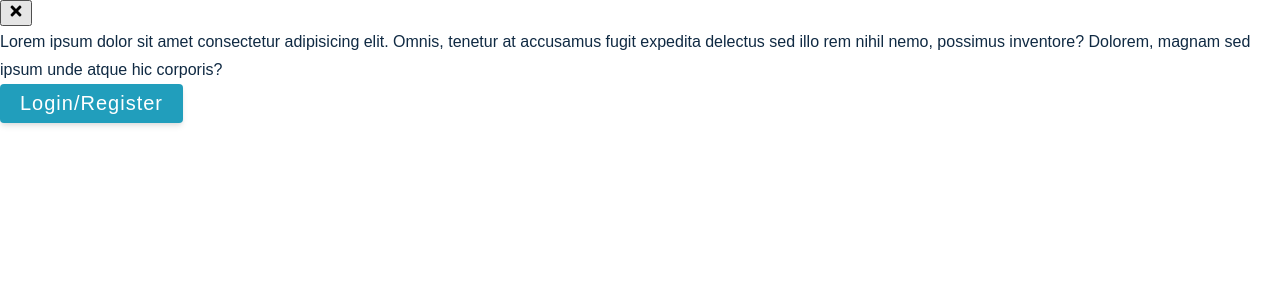
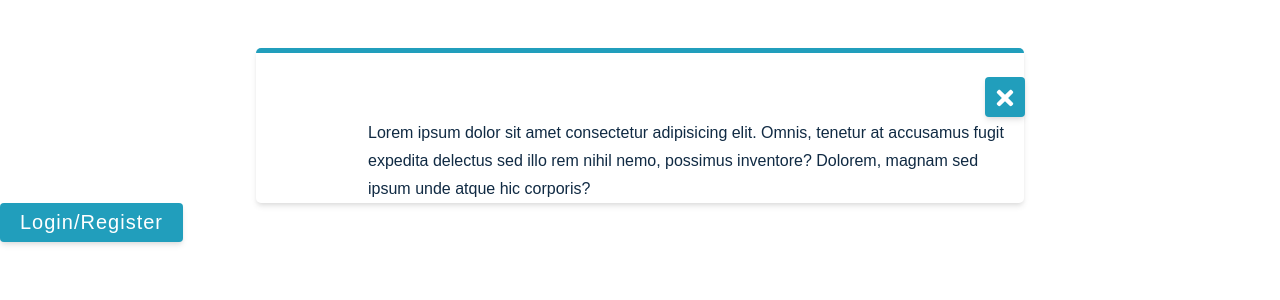
Before and after one commit to Rvonderbecke/crossroadfc, a React (Create React App) app: page /aboutus in a window 1280 px wide. Shown: the top 300 px of the page. Built offline with nearby package versions, Linux system fonts and the light colour scheme.

Commit message:
added api address

```diff
--- a/package.json
+++ b/package.json
@@ -40,5 +40,5 @@
       "last 1 safari version"
     ]
   },
-  "proxy": "http://localhost:5000"
+  "proxy": "https://amazing-cranachan-e7753a.netlify.app/"
 }
--- a/src/index.css
+++ b/src/index.css
@@ -104,10 +104,15 @@ h1 {
 
 h2 {
   font-size: 2.441rem;
+
 }
 
 h3 {
   font-size: 1.953rem;
+
+}
+.h3Info {
+  margin-left: 10%;
 }
 
 h4 {
@@ -145,7 +150,24 @@ ul {
   object-fit: cover;
 }
 /* buttons */
+.close-btn {
+  cursor: pointer;
+  color: var(--white);
+  background: var(--primary-500);
+  border: transparent;
+  border-radius: var(--borderRadius);
+  font-size: 1.5rem;
+  padding-top: 8px;
+  box-shadow: var(--shadow-2);
+  transition: var(--transition);
+  text-transform: capitalize;
+  display: inline-block;
+  margin-left: 94%;
+  margin-top: 1.5rem;
+  height: 2.5rem;
+  width: 2.5rem;
 
+}
 .btn {
   cursor: pointer;
   color: var(--white);
@@ -205,6 +227,16 @@ ul {
   background: var(--green-light);
 }
 /* form */
+.infoBox {
+  box-shadow: var(--shadow-2);
+	border-radius: 5px;
+	border-top: 5px solid var(--primary-500);
+	margin-top: 3rem;
+  width: 60%;
+  margin-left: 20%;
+  padding-left: 7rem;
+
+}
 
 .form {
   width: 90vw;
--- a/src/pages/infopages/Aboutus.js
+++ b/src/pages/infopages/Aboutus.js
@@ -14,11 +14,12 @@ const Aboutinfo = () => {
 	return (
 		<Wrapper className='full-page'>
 			<div>
-				<button type='button' className='close-btn' onClick={handleNav}>
+
+				<div className='content'>
+					<div className='bid-content infoBox'>
+					<button type='button' className='close-btn' onClick={handleNav}>
 					<FaTimes />
 				</button>
-				<div className='content'>
-					<div className='bid-content'>
 						Lorem ipsum dolor sit amet consectetur adipisicing elit. Omnis,
 						tenetur at accusamus fugit expedita delectus sed illo rem nihil
 						nemo, possimus inventore? Dolorem, magnam sed ipsum unde atque hic
--- a/src/pages/infopages/Bidinfo.js
+++ b/src/pages/infopages/Bidinfo.js
@@ -15,11 +15,12 @@ const Bidinfo = () => {
 	return (
 		<Wrapper className='full-page'>
 			<div>
-				<button type='button' className='close-btn' onClick={handleNav}>
+
+				<div className='content'>
+					<div className='bid-content infoBox'>
+					<button type='button' className='close-btn' onClick={handleNav}>
 					<FaTimes />
 				</button>
-				<div className='content'>
-					<div className='bid-content'>
 						Lorem ipsum dolor sit amet consectetur adipisicing elit. Omnis,
 						tenetur at accusamus fugit expedita delectus sed illo rem nihil
 						nemo, possimus inventore? Dolorem, magnam sed ipsum unde atque hic
--- a/src/pages/infopages/Tkdinfo.js
+++ b/src/pages/infopages/Tkdinfo.js
@@ -13,13 +13,14 @@ const Tkdinfo = () => {
 
 	return (
 		<Wrapper className='full-page'>
-			<button type='button' className='close-btn btn' onClick={handleNav}>
+
+			<div>
+				<div className='content '>
+					<div className='tkd-content infoBox'>
+					<button type='button' className='close-btn' onClick={handleNav}>
 				<FaTimes />
 			</button>
-			<div>
-				<div className='content'>
-				<div className='tkd-content'>
-				<h3>Behavioral Taekwondo Programs</h3>
+				<h3 className='h3Info'>Behavioral Taekwondo Programs</h3>
 				<div className='self-control'>
 					<h2>Level 1-Self-Control</h2>
 					<p>
@@ -124,19 +125,14 @@ const Tkdinfo = () => {
 };
 
 const Wrapper = styled.section`
+
+
 	.content {
 		overflow-y: auto;
 		min-height: 100%;
 		width: 100%;
         padding-bottom: 15rem;
-
-            h3 {
-                text-align: center;
-                font-family: $font-primary-paragraph;
-                text-transform: uppercase;
-                font-size: 2rem;
-
-            }
+		}
 		.self-control,
 		.self-awareness,
 		.strength,
--- a/src/pages/infopages/Tripinfo.js
+++ b/src/pages/infopages/Tripinfo.js
@@ -44,11 +44,12 @@ const Tripinfo = () => {
 	return (
 		<Wrapper className='full-page'>
 			<div>
-				<button type='button' className='close-btn' onClick={handleNav}>
+
+				<div className='content'>
+					<div className='trip-content infoBox'>
+					<button type='button' className='close-btn' onClick={handleNav}>
 					<FaTimes />
 				</button>
-				<div className='content'>
-					<div className='trip-content'>
 						<h2>What is T.R.I.P Outreach?</h2>
 						<p>
 							Trip Outreach was introduced in 2004 as a program to teach
```
